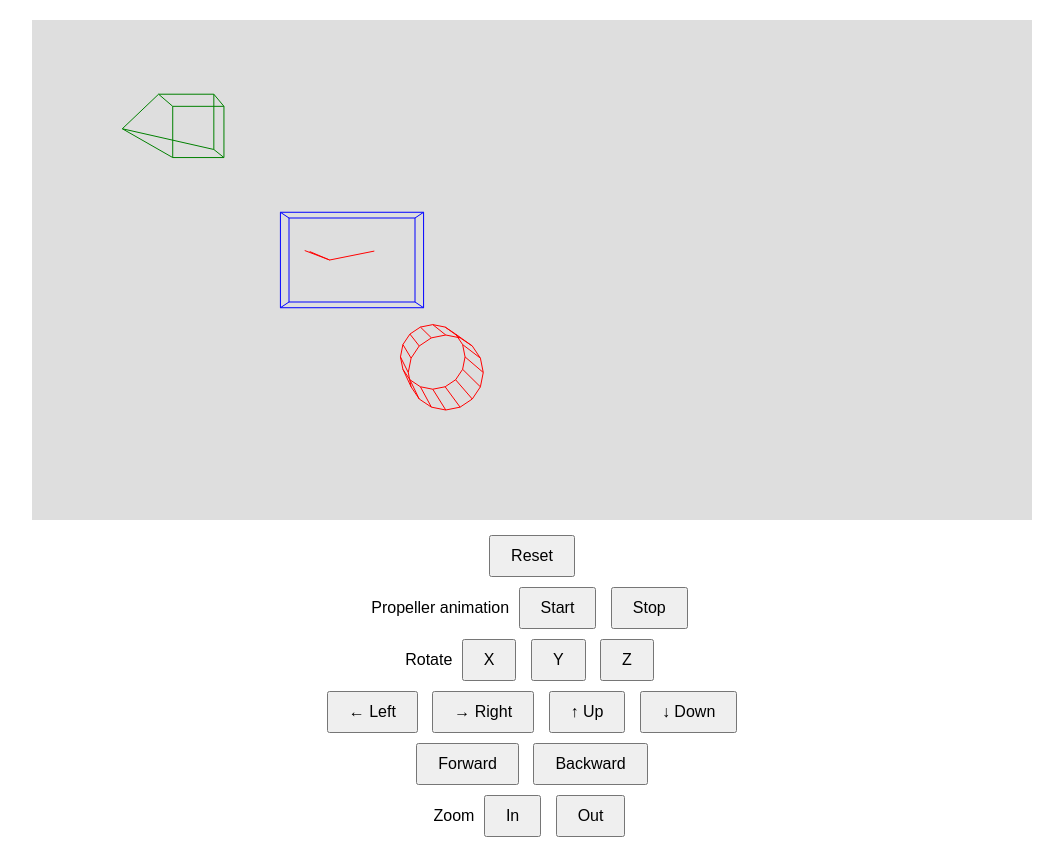
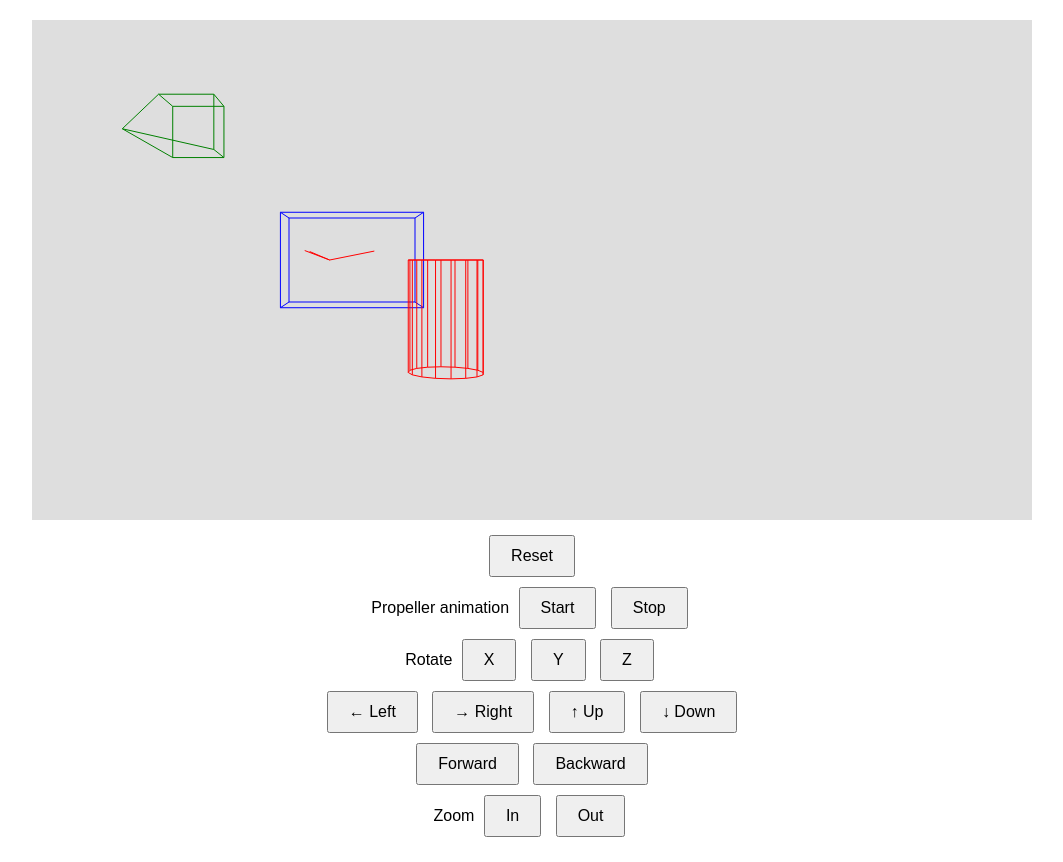
Before and after one commit to GooseOb/grafika-kolos-template, a plain HTML site: page index.html in a window 1280 px wide. Shown: the whole page, without its empty margins (108-1171 px from the left). Drawn offline with Linux system fonts and the light colour scheme.

Commit message:
make cylinder rotateable

```diff
--- a/index.html
+++ b/index.html
@@ -351,6 +351,11 @@
           }
 
           super(args);
+
+          if (args.rotate) {
+            const { axis = "z", angle } = args.rotate;
+            this.rotate(axis, angle, args.center);
+          }
         }
       }
 
@@ -432,6 +437,10 @@
           radius: 1,
           height: 3,
           segments: 16,
+          rotate: {
+            axis: "x",
+            angle: 90,
+          },
         }),
         propeller,
       ];
```
